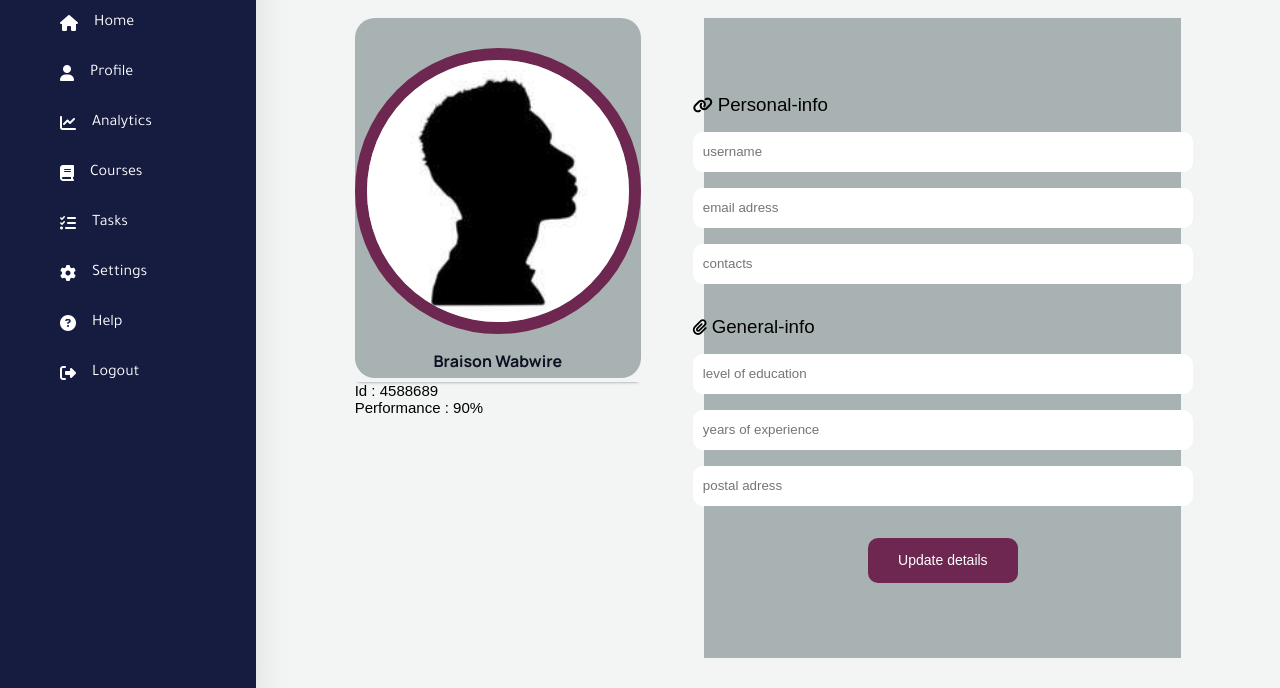
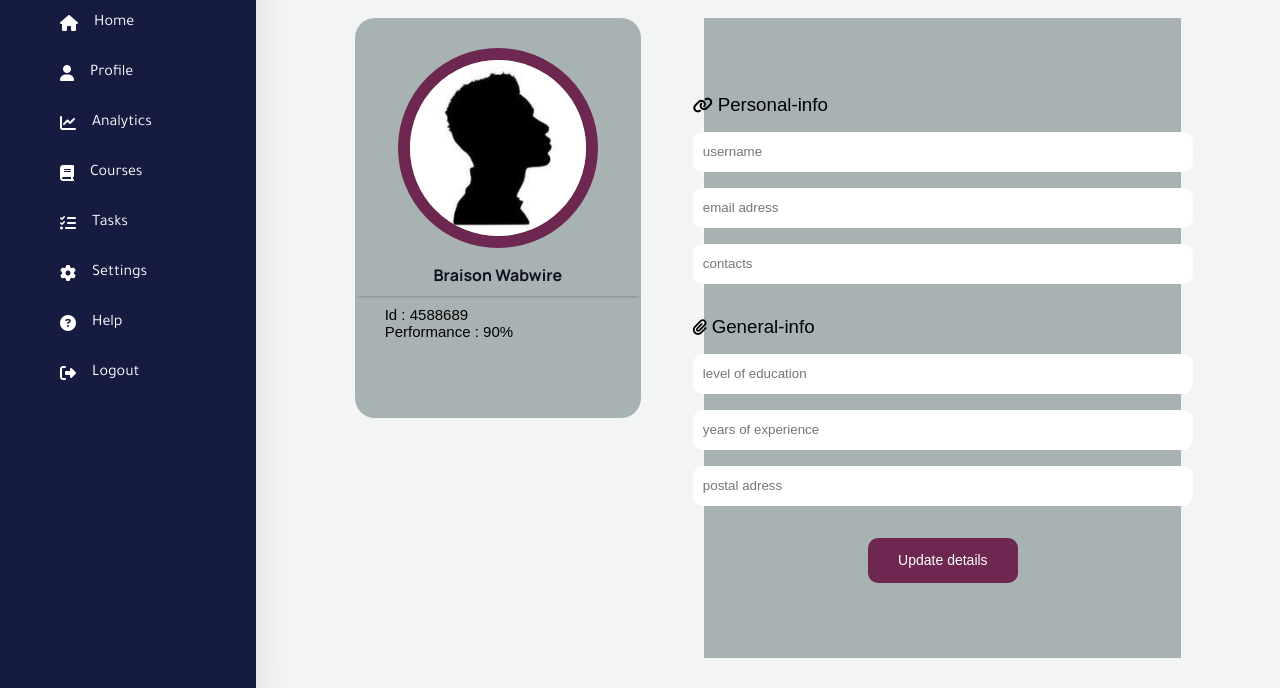
Before and after one commit to BraisonWabwire/Year-4--final-project-frontend, a plain HTML site: page stud-dashbord.html in a window 1280 px wide. Shown: the part 112-800 px from the top of the page. Drawn offline with Linux system fonts and the light colour scheme; a web font is replaced by a local one.

Commit message:
writing on the profiles details

```diff
--- a/stud-dashbord.css
+++ b/stud-dashbord.css
@@ -312,7 +312,7 @@ body {
     background-color: #a8b2b2;
     border-radius: 20px;
     width: 30%;
-    height: 45vh;
+    height: 50vh;
 }
 
 .main-studProfile .profile-content .left-profile-content .image {
@@ -336,18 +336,20 @@ body {
 }
 
 .main-studProfile .profile-content .left-profile-content .image img {
-    width: 50px;
-    height: 50px;
+    width: 200px;
+    height: 200px;
     border-radius: 50%;
     flex-direction: column;
-    width: 100%;
     height: auto;
     text-align: left;
     border: 12px solid #6d2750;
-
-
 }
-
+.main-studProfile .profile-content .left-profile-content .user-content{
+    width: 100%;
+    height: auto;
+    padding-left: 30px;
+    padding-top: 10px;
+}
 .main-studProfile .profile-content .left-profile-content .user-content h3 {
     font-family: "Baloo Paaji 2", sans-serif;
     font-weight: 200;
```
